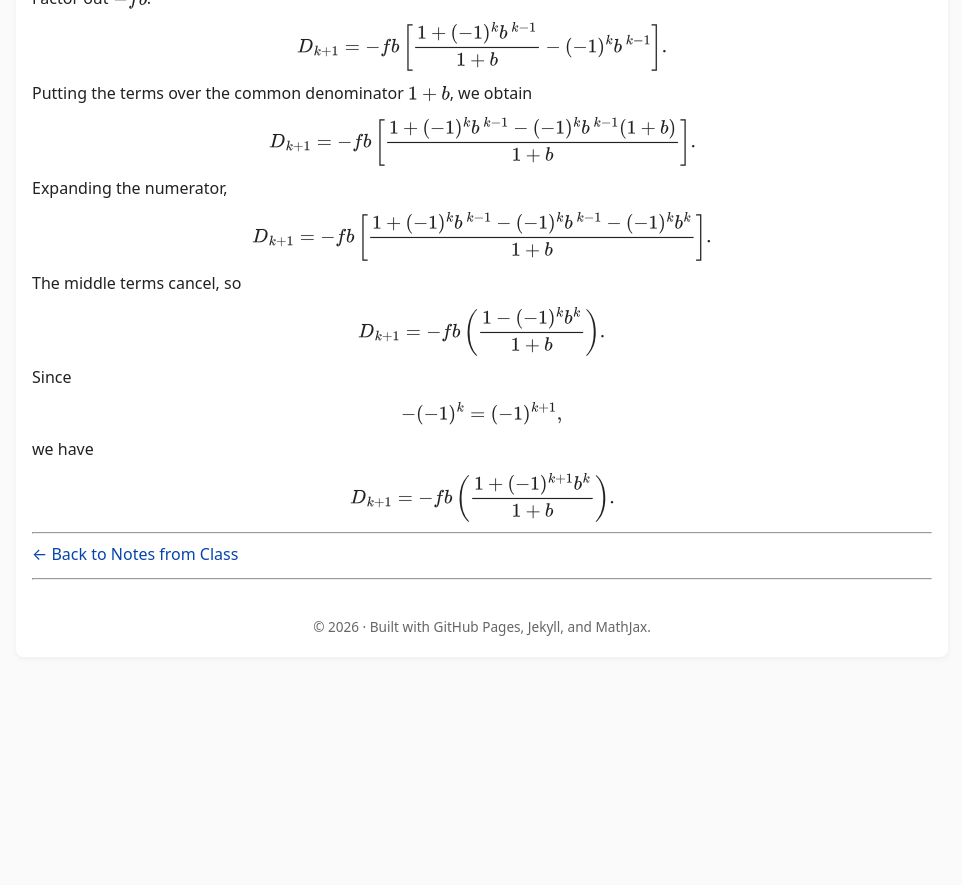
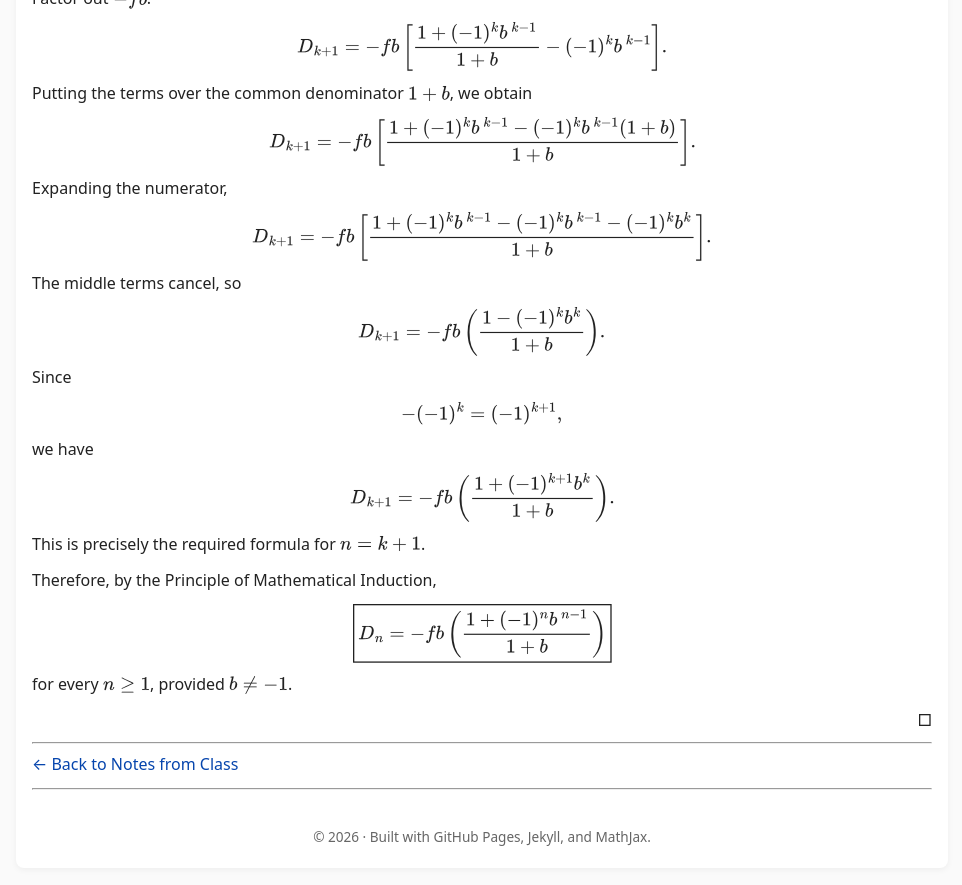
Before and after one commit to SaleemKamaludin/SaleemKamaludin.github.io, a Jekyll site: the page built from courses/math-2276/notes-from-class/lecture-2/index.md, in a window 1280 px wide and 900 px high, scrolled down 8382 px. Shown: the top 885 px of the window, without its empty margins (158-1120 px from the left). Built offline with Jekyll 4.4.1, drawn with Linux system fonts in a browser that asks for light colours; before the commit the page ends 9071 px from its top, so only the background shows below that.

Commit message:
Complete induction proof in Lecture 2

```diff
--- a/courses/math-2276/notes-from-class/lecture-2/index.md
+++ b/courses/math-2276/notes-from-class/lecture-2/index.md
@@ -1194,6 +1194,39 @@ D_{k+1}
 
 </div>
 
+<div id="induction-proof-conclusion">
+
+<p>
+  This is precisely the required formula for \(n=k+1\).
+</p>
+
+<p>
+  Therefore, by the Principle of Mathematical Induction,
+</p>
+
+<div class="display-math">
+
+\[
+\boxed{
+D_n
+=
+-fb
+\left(
+\frac{1+(-1)^n b^{\,n-1}}{1+b}
+\right)
+}
+\]
+
+</div>
+
+<p>
+  for every \(n\geq 1\), provided \(b\neq -1\).
+</p>
+
+<div style="text-align: right;">&#9633;</div>
+
+</div>
+
 ---
 
 [← Back to Notes from Class]({{ '/courses/math-2276/notes-from-class/' | relative_url }})
```
